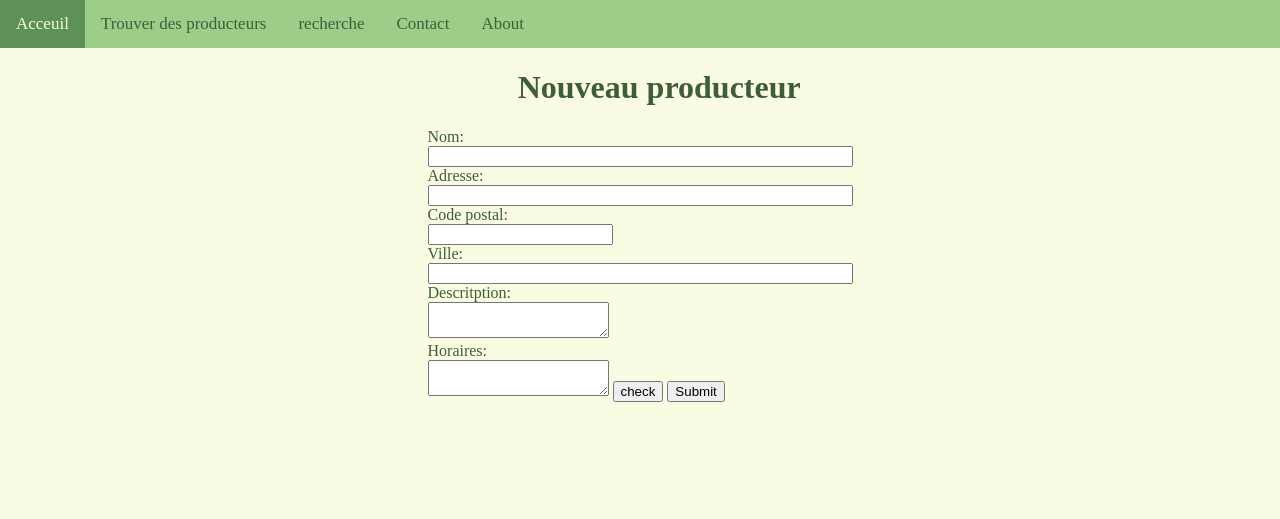
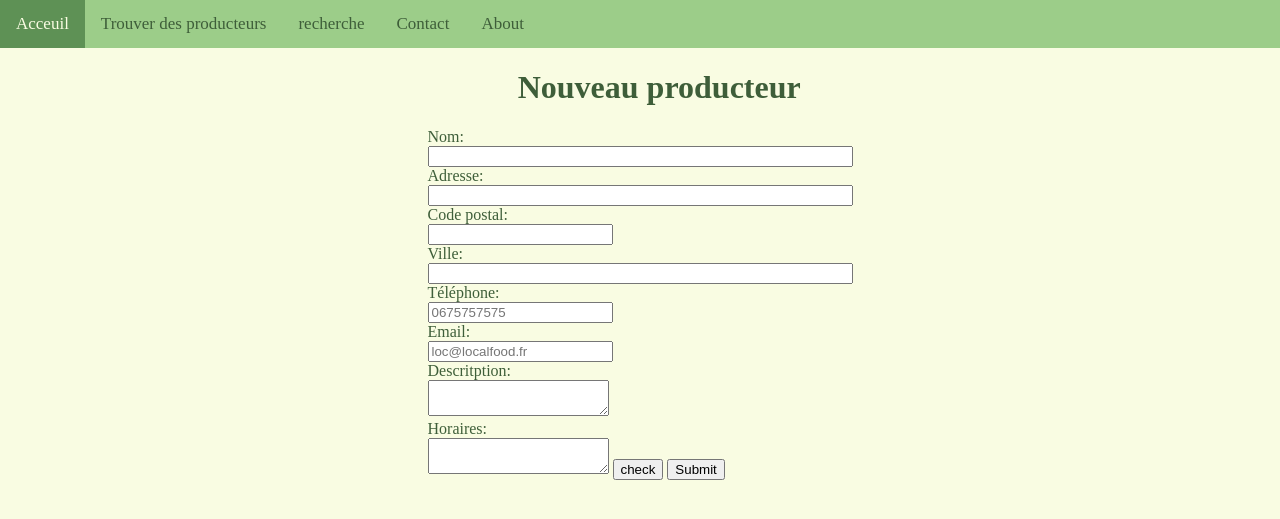
Before and after one commit to CaretUnderscoreCaret/Workshop-B3-EPSI, a PHP site: page /index.php?page=newProducer in a window 1280 px wide. Shown: the top 519 px of the page. Run offline with PHP 8.4, Linux system fonts and the light colour scheme.

Commit message:
add new categories

```diff
--- a/page/newProducer.php
+++ b/page/newProducer.php
@@ -64,13 +64,21 @@ function updateScreen(array){
     <br>
     <input type="text" id="ville" name="ville" required maxlength="100" size="50">
     <br>
+    <label for="telephone">Téléphone:</label>
+    <br>
+    <input type="tel" id="telephone" name="telephone" placeholder="0675757575" pattern="0[0-9]{9}">
+    <br>
+    <label for="mail">Email:</label>
+    <br>
+    <input id="mail" name="mail" placeholder="loc@localfood.fr">
+    <br>
     <label for="description">Descritption:</label>
     <br>
-    <textarea id="description" name="description" row="4" col="50"></textarea>
+    <textarea id="description" name="description" row="10" col="50" maxlength="500"></textarea>
     <br>
     <label for="horaire">Horaires:</label>
     <br>
-    <textarea id="horaire" name="horaire" row="4" col="50"></textarea>
+    <textarea id="horaire" name="horaire" row="10" col="50" maxlength="500"></textarea>
 
     <input type="button" id="test" name="test" value="check" onclick="getAdress()">
     <input type="submit" value="Submit">
```
